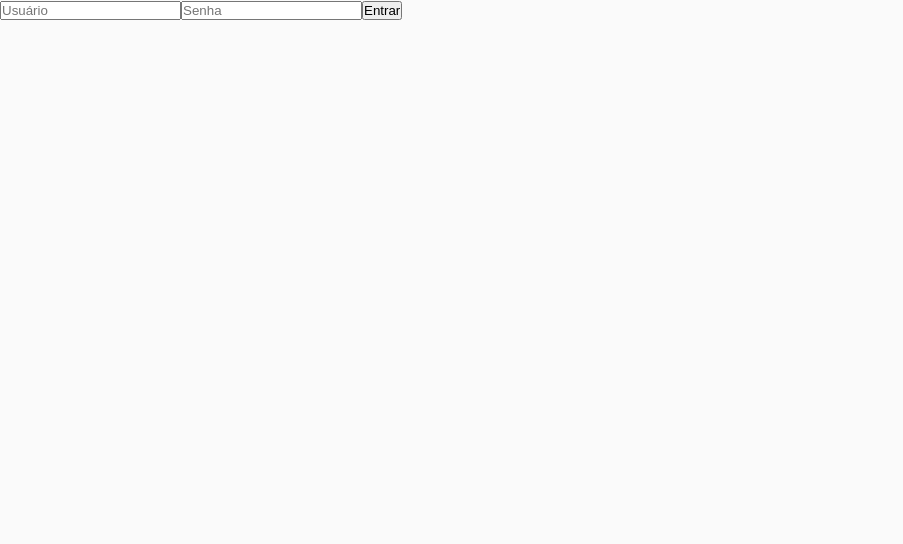
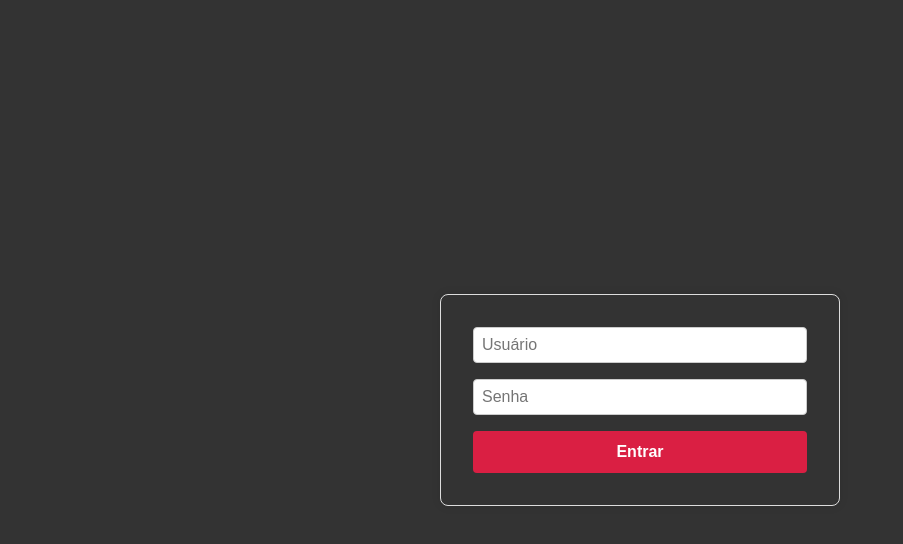
Before and after one commit to wesolsv/wszd_notas, a React (Create React App) app in the folder frontend/: page / in a window 1280 px wide. Shown: the top 544 px of the page, without its empty margins (0-903 px from the left). Built offline with nearby package versions, Linux system fonts and the light colour scheme.

Commit message:
ajustando temas e componentes entendendo o react

```diff
--- /dev/null
+++ b/frontend/src/components/LoginForm/LoginForm.styles.ts
@@ -0,0 +1,40 @@
+import styled from 'styled-components';
+
+export const FormContainer = styled.form`
+  max-width: 400px;
+  width: 100%;
+  padding: 2rem;
+  border: 1px solid #ddd;
+  border-radius: 8px;
+  box-shadow: 0 0 10px rgba(0, 0, 0, 0.1);
+
+  input {
+    width: 100%;
+    padding: 0.5rem;
+    margin-bottom: 1rem;
+    border: 1px solid #ccc;
+    border-radius: 4px;
+    font-size: 16px;
+  }
+
+  button {
+    width: 100%;
+    padding: 0.75rem;
+    border: none;
+    border-radius: 4px;
+    background-color: #da1f43;
+    color: #fff;
+    font-size: 16px;
+    font-weight: bold;
+    cursor: pointer;
+    transition: background-color 0.2s;
+
+    &:hover {
+      background-color: #c61738;
+    }
+  }
+
+  @media screen and (max-width: 500px) {
+    padding: 1rem;
+  }
+`;
--- a/frontend/src/components/LoginForm/LoginForm.tsx
+++ b/frontend/src/components/LoginForm/LoginForm.tsx
@@ -1,14 +1,15 @@
 import React from 'react';
+import { FormContainer } from './LoginForm.styles';
 
 const LoginForm = () => {
   // Lógica do formulário de login
   return (
-    <form>
+    <FormContainer>
       {/* Campos de login (exemplo) */}
-      <input type="email" placeholder="Usuário" />
+      <input type="text" placeholder="Usuário" />
       <input type="password" placeholder="Senha" />
       <button type="submit">Entrar</button>
-    </form>
+    </FormContainer>
   );
 };
 
--- /dev/null
+++ b/frontend/src/pages/Login/Login.styles.ts
@@ -0,0 +1,9 @@
+import styled from 'styled-components';
+
+export const LoginContainer = styled.div`
+  display: flex;
+  flex-direction: column;
+  align-items: center;
+  justify-content: center;
+  height: 100vh;
+`;
--- a/frontend/src/pages/Login/Login.tsx
+++ b/frontend/src/pages/Login/Login.tsx
@@ -1,13 +1,14 @@
 import React from 'react';
 import Logo from '../../components/Logo/Logo';
 import LoginForm from '../../components/LoginForm/LoginForm';
+import { LoginContainer } from './Login.styles';
 
 const Login = () => {
   return (
-    <div>
+    <LoginContainer>
       <Logo />
       <LoginForm />
-    </div>
+    </LoginContainer>
   );
 };
 
--- a/frontend/src/styles/global.ts
+++ b/frontend/src/styles/global.ts
@@ -1,4 +1,4 @@
-import { createGlobalStyle, css } from 'styled-components';
+import { createGlobalStyle } from 'styled-components';
 
 const GlobalStyles = createGlobalStyle`
   /* Reset básico */
@@ -11,7 +11,7 @@ const GlobalStyles = createGlobalStyle`
   /* Defina a fonte global */
   body {
     font-family: 'Roboto', sans-serif;
-    background-color: #fafafa;
+    background-color: #333;
   }
 
   /* Outros estilos globais aqui... */
```
